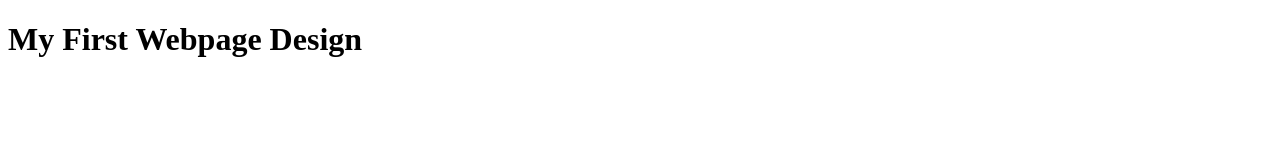
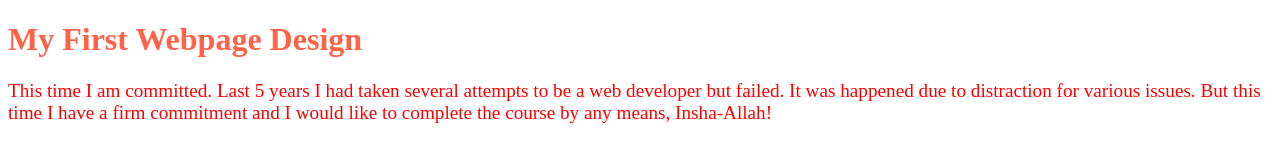
Before and after one commit to mdabualam/abu-b12-first-repo, a plain HTML site: page index.html in a window 1280 px wide. Drawn offline with Linux system fonts and the light colour scheme.

Commit message:
paragraph added

```diff
--- a/index.html
+++ b/index.html
@@ -6,6 +6,7 @@
     <title>1st Web Design</title>
 </head>
 <body>
-    <h1>My First Webpage Design</h1>
+    <h1 style="font: bolder; color: tomato;">My First Webpage Design</h1>
+    <p style="color: red; font-size: larger;">This time I am committed. Last 5 years I had taken several attempts to be a web developer but failed. It was happened due to distraction for various issues. But this time I have a firm commitment and I would like to complete the course by any means, Insha-Allah!</p>
 </body>
 </html>
```
